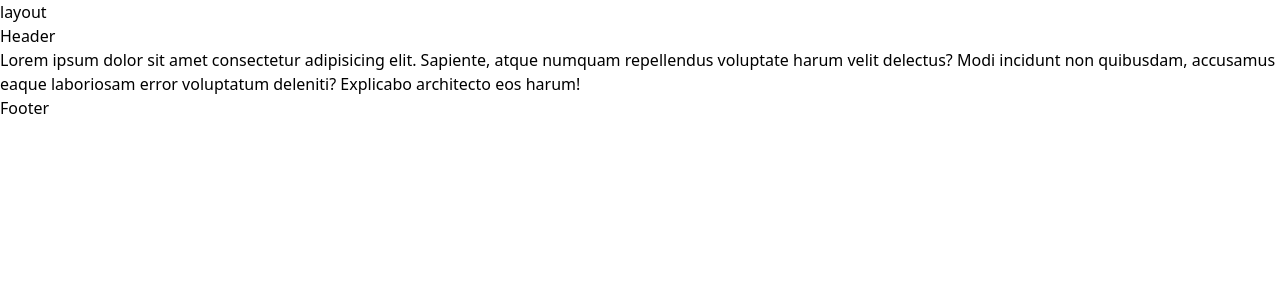
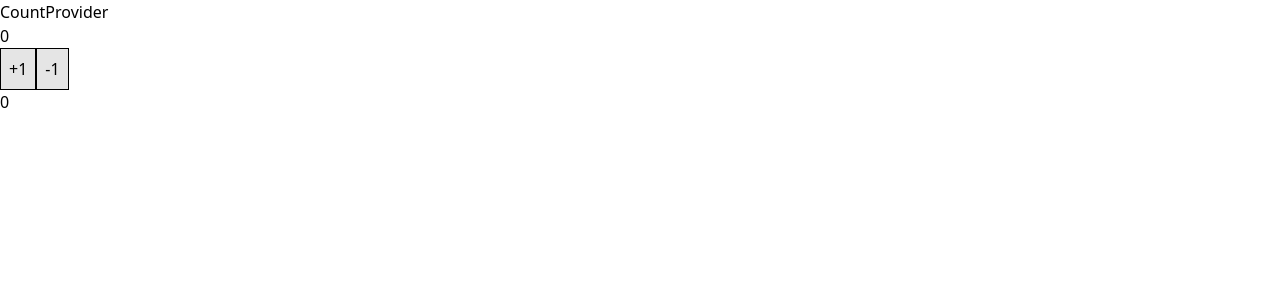
Before and after one commit to Ledtius/hooksPractice, a React (Vite) app: page / in a window 1280 px wide. Shown: the top 300 px of the page. Built offline with nearby package versions, Linux system fonts and the light colour scheme.

Commit message:
children, contextAPI - exe 5

```diff
--- a/src/App.jsx
+++ b/src/App.jsx
@@ -1,18 +1,15 @@
-import Layout from "./components/Layout.jsx";
+import Count from "./components/Count.jsx";
+import CountProvider from "./components/CountProvider.jsx";
+
+import DoubleCount from "./components/DoubleCount.jsx";
 
 function App() {
   return (
     <>
-      <Layout>
-        <header>Header</header>
-        <main>
-          Lorem ipsum dolor sit amet consectetur adipisicing elit. Sapiente,
-          atque numquam repellendus voluptate harum velit delectus? Modi
-          incidunt non quibusdam, accusamus eaque laboriosam error voluptatum
-          deleniti? Explicabo architecto eos harum!
-        </main>
-        <footer>Footer</footer>
-      </Layout>
+      <CountProvider>
+        <Count />
+        <DoubleCount />
+      </CountProvider>
     </>
   );
 }
--- a/src/components/Count.jsx
+++ b/src/components/Count.jsx
@@ -2,13 +2,22 @@ import { useContext } from "react";
 import { CountContext } from "./CountContext.js";
 
 const Count = () => {
-  const { count, setCount, increment } = useContext(CountContext);
+  const { count, increment, decrement } = useContext(CountContext);
 
   return (
     <>
       <h1>{count}</h1>
-      <button className="border-1 p-2 bg-neutral-200 cursor-pointer" onClick={increment}>
-        Btn
+      <button
+        className="border-1 p-2 bg-neutral-200 cursor-pointer"
+        onClick={increment}
+      >
+        +1
+      </button>
+      <button
+        className="border-1 p-2 bg-neutral-200 cursor-pointer"
+        onClick={decrement}
+      >
+        -1
       </button>
     </>
   );
--- a/src/components/CountProvider.jsx
+++ b/src/components/CountProvider.jsx
@@ -5,12 +5,18 @@ const CountProvider = ({ children }) => {
   const [count, setCount] = useState(0);
 
   function increment() {
-    setCount(count + 1);
+    setCount((prev) => prev + 1);
+  }
+
+  function decrement() {
+    setCount((prev) => prev - 1);
   }
   return (
     <>
       <div>
-        <CountContext.Provider value={{ count, setCount, increment }}>
+        <CountContext.Provider
+          value={{ count, setCount, increment, decrement }}
+        >
           <h1>CountProvider</h1>
           {children}
         </CountContext.Provider>
--- /dev/null
+++ b/src/components/DoubleCount.jsx
@@ -0,0 +1,12 @@
+import { useContext } from "react";
+import { CountContext } from "./CountContext.js";
+
+const DoubleCount = () => {
+  const { count } = useContext(CountContext);
+  return (
+    <>
+      <h2>{count * 2}</h2>
+    </>
+  );
+};
+export default DoubleCount;
```
